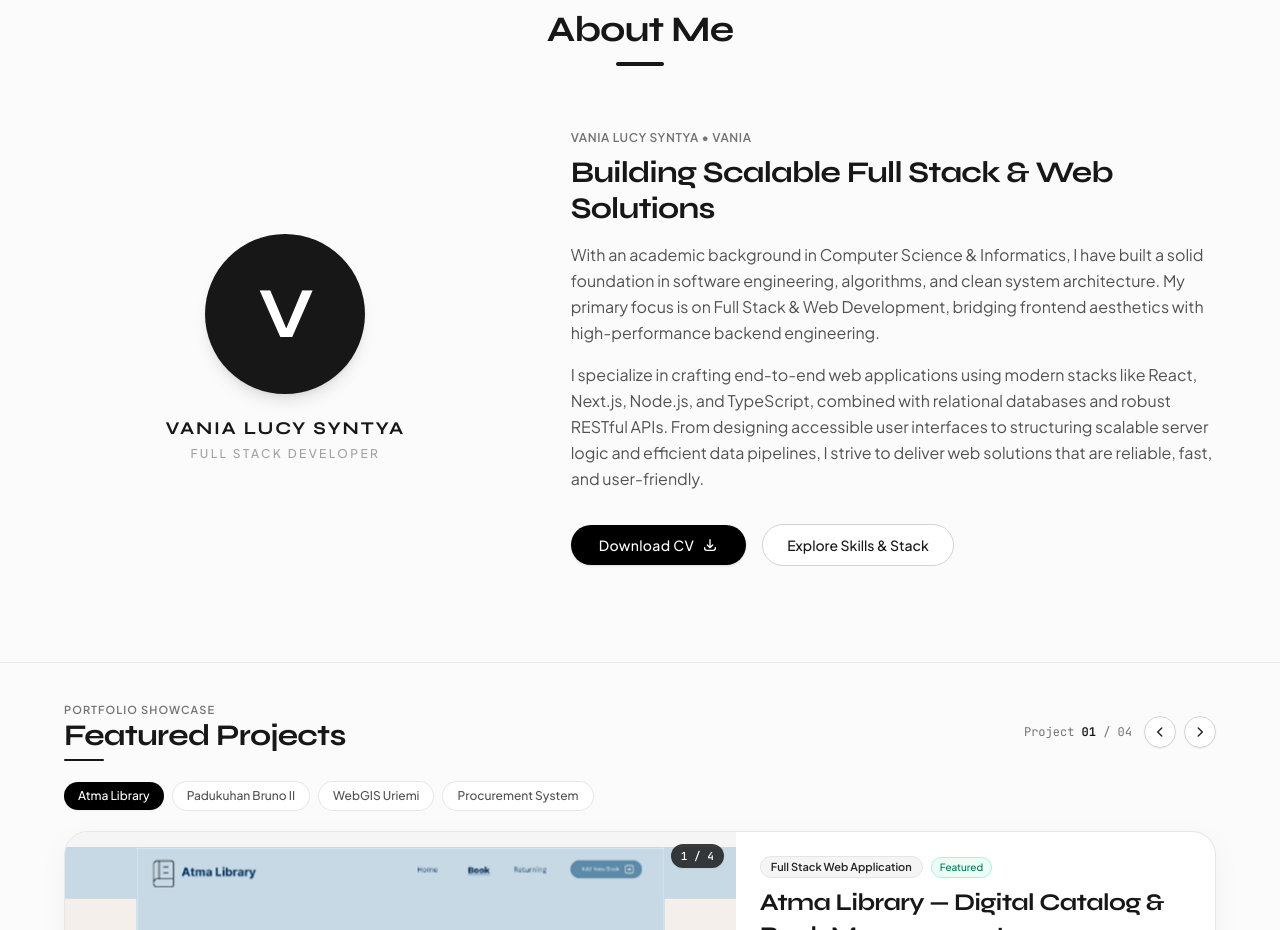
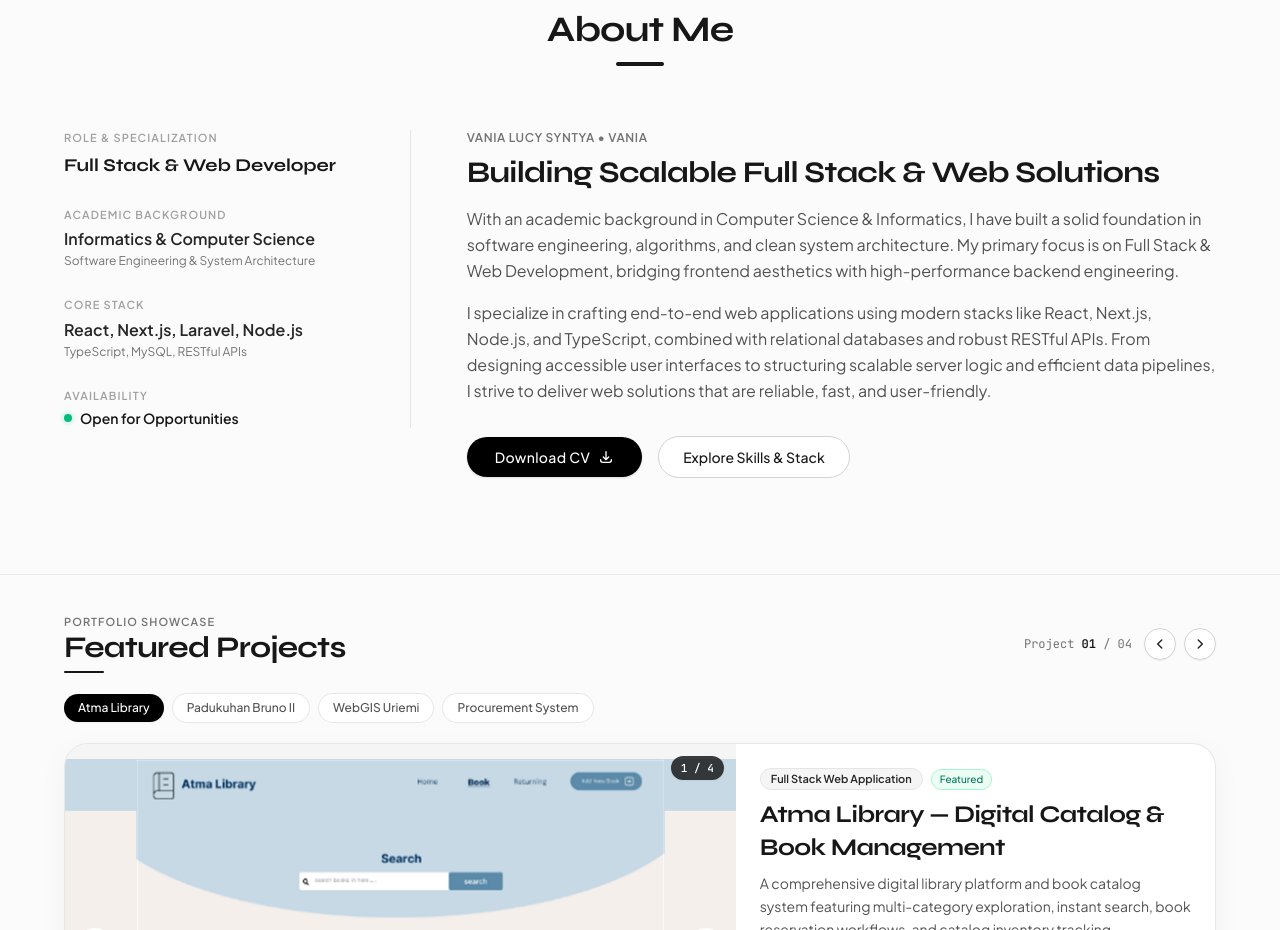
Before and after one commit to paniae/porto_vania_lucy, a Next.js app: page / in a window 1280 px wide. Shown: the part 802-1732 px from the top of the page. Built offline with nearby package versions, Linux system fonts and the light colour scheme.

Commit message:
feat: replace About Me initial monogram with clean editorial profile highlights

```diff
--- a/components/About.tsx
+++ b/components/About.tsx
@@ -17,28 +17,60 @@ export default function About({ onOpenContact }: AboutProps) {
           <div className="w-12 h-1 bg-neutral-900 mx-auto mt-3 rounded-full" />
         </div>
 
-        <div className="grid grid-cols-1 lg:grid-cols-12 gap-12 lg:gap-16 items-center">
-          {/* Left: Monogram — no image, no box */}
-          <div className="lg:col-span-5 flex flex-col items-center gap-5">
-            {/* Large monogram circle */}
-            <div className="w-32 h-32 sm:w-40 sm:h-40 rounded-full bg-neutral-900 flex items-center justify-center shadow-lg">
-              <span className="font-headline text-6xl sm:text-7xl font-bold text-white tracking-tight leading-none">
-                V
+        <div className="grid grid-cols-1 lg:grid-cols-12 gap-10 lg:gap-14 items-start">
+          {/* Left Column: Quick Profile Highlights (Clean Typography, no box, no circle) */}
+          <div className="lg:col-span-4 flex flex-col gap-6 sm:gap-7 text-left border-b lg:border-b-0 lg:border-r border-neutral-200 pb-8 lg:pb-0 lg:pr-8">
+            <div>
+              <span className="text-[11px] uppercase tracking-widest text-neutral-400 font-semibold block mb-1">
+                Role &amp; Specialization
               </span>
+              <p className="text-base sm:text-lg font-bold text-neutral-900 font-headline">
+                Full Stack &amp; Web Developer
+              </p>
             </div>
 
-            {/* Name + role */}
-            <div className="flex flex-col items-center gap-1 text-center">
-              <span className="font-headline text-lg font-bold text-neutral-900 tracking-widest uppercase">
-                Vania Lucy Syntya
+            <div>
+              <span className="text-[11px] uppercase tracking-widest text-neutral-400 font-semibold block mb-1">
+                Academic Background
               </span>
-              <span className="text-xs uppercase tracking-[0.2em] text-neutral-400 font-medium">
-                Full Stack Developer
+              <p className="text-sm sm:text-base font-semibold text-neutral-800">
+                Informatics &amp; Computer Science
+              </p>
+              <p className="text-xs text-neutral-500 mt-0.5">
+                Software Engineering &amp; System Architecture
+              </p>
+            </div>
+
+            <div>
+              <span className="text-[11px] uppercase tracking-widest text-neutral-400 font-semibold block mb-1">
+                Core Stack
               </span>
+              <p className="text-sm sm:text-base font-semibold text-neutral-800">
+                React, Next.js, Laravel, Node.js
+              </p>
+              <p className="text-xs text-neutral-500 mt-0.5">
+                TypeScript, MySQL, RESTful APIs
+              </p>
+            </div>
+
+            <div>
+              <span className="text-[11px] uppercase tracking-widest text-neutral-400 font-semibold block mb-1">
+                Availability
+              </span>
+              <div className="flex items-center gap-2 mt-1">
+                <span className="relative flex h-2 w-2">
+                  <span className="animate-ping absolute inline-flex h-full w-full rounded-full bg-emerald-400 opacity-75"></span>
+                  <span className="relative inline-flex rounded-full h-2 w-2 bg-emerald-500"></span>
+                </span>
+                <span className="text-sm font-semibold text-neutral-900">
+                  Open for Opportunities
+                </span>
+              </div>
             </div>
           </div>
 
-          <div className="lg:col-span-7 flex flex-col items-start text-left">
+          {/* Right Column: Narrative Bio & Actions */}
+          <div className="lg:col-span-8 flex flex-col items-start text-left">
             <span className="text-xs font-semibold text-neutral-500 uppercase tracking-wider mb-2">
               Vania Lucy Syntya &bull; Vania
             </span>
```
